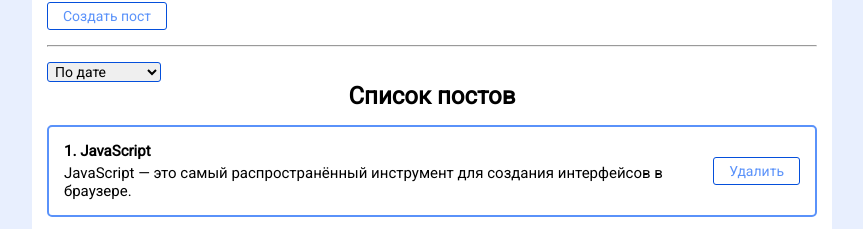
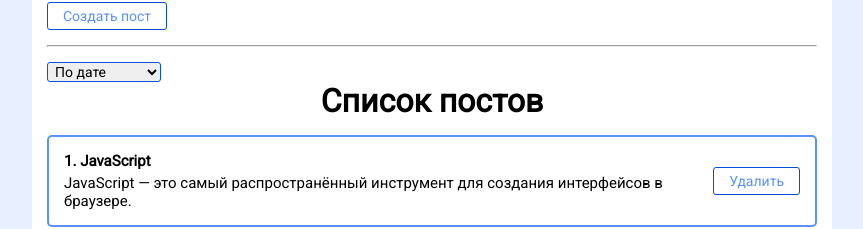
Before and after one commit to VitaliyOne/post-builder, a React (Vite) app: page / in a window 1280 px wide. Shown: the part 117-346 px from the top of the page, without its empty margins (208-1071 px from the left). Built offline with nearby package versions, Linux system fonts and the light colour scheme.

Commit message:
Code review

```diff
--- a/src/components/PostList.jsx
+++ b/src/components/PostList.jsx
@@ -4,7 +4,7 @@ import PostsItem from './PostsItem';
 const PostList = ({ posts, titlePosts, remove }) => {
   return (
     <div>
-      <h2 style={{ textAlign: 'center' }}>{titlePosts}</h2>
+      <h1 style={{ textAlign: 'center' }}>{titlePosts}</h1>
       {posts.map((post, index) => (
         <PostsItem remove={remove} number={index + 1} post={post} key={post.id} />
       ))}
```
